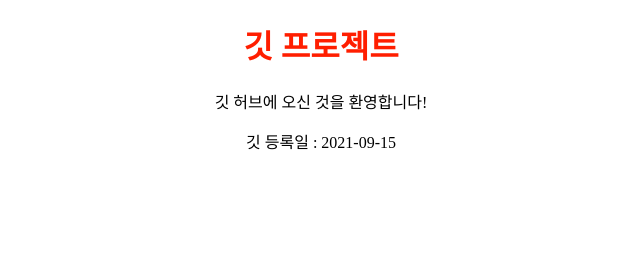
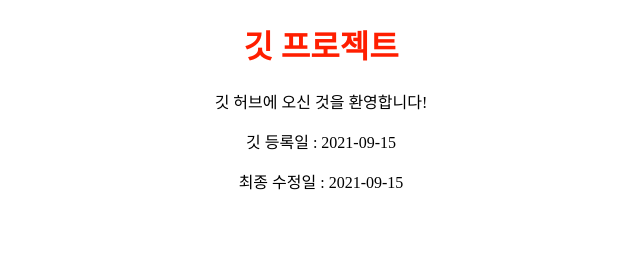
Before and after one commit to Grinnarae/gitProject, a plain HTML site: page index.html in a window 1280 px wide. Shown: the top 259 px of the page, without its empty margins (319-959 px from the left). Drawn offline with Linux system fonts and the light colour scheme.

Commit message:
first git project modified 2

```diff
--- a/index.html
+++ b/index.html
@@ -15,6 +15,8 @@
 
     <p>깃 등록일 : 2021-09-15</p>
 
+    <p>최종 수정일 : 2021-09-15</p>
+
     <img src="img/Git-logo.svg" alt="">
 </body>
 </html>
```
